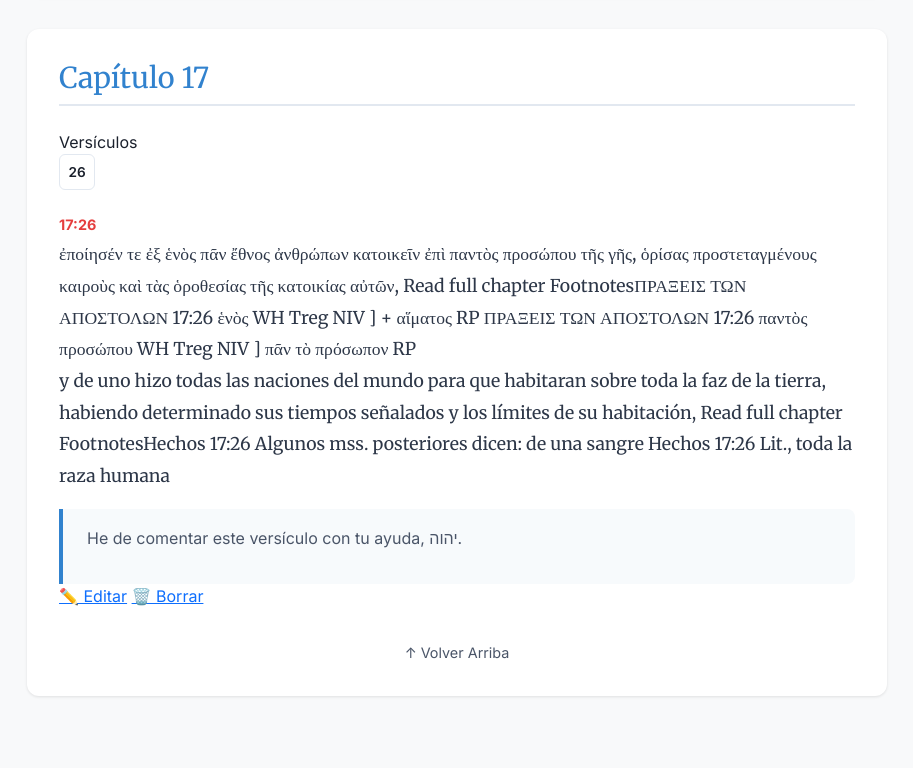
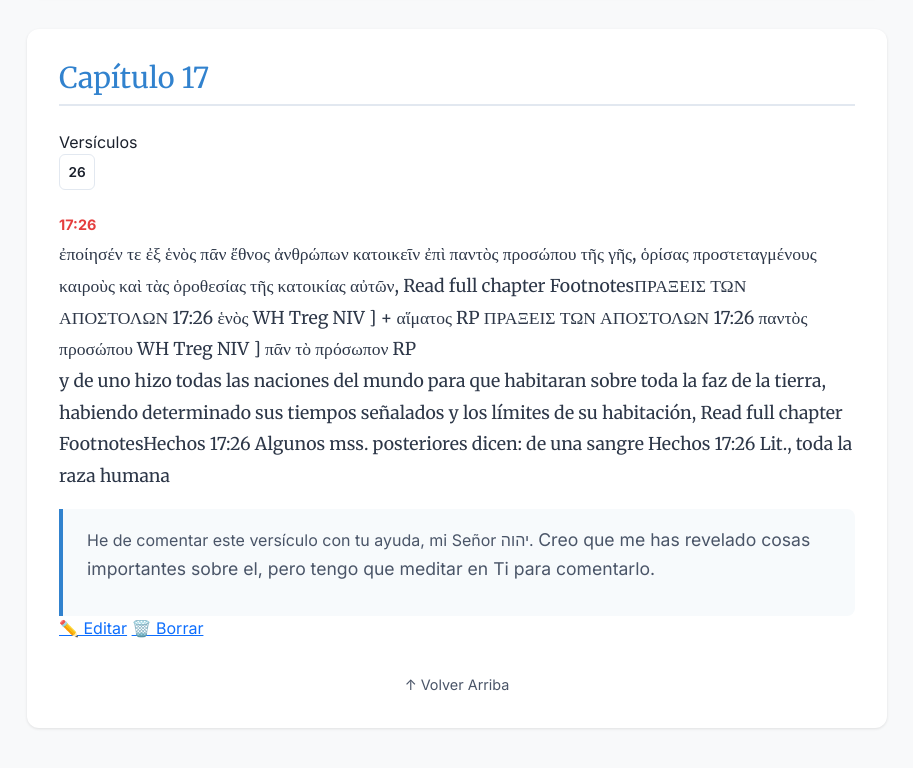
Before and after one commit to ed60hab/comentario, a website: page hechos.html in a window 1280 px wide. Shown: the part 923-1691 px from the top of the page, without its empty margins (183-1096 px from the left). Drawn offline with nearby package versions, Linux system fonts and the light colour scheme; a web font is replaced by a local one.

Commit message:
Actualizado hechos 17:26

```diff
--- a/hechos.html
+++ b/hechos.html
@@ -354,7 +354,7 @@
                 <span class="verse-ref">17:26</span>
                 <p class="verse-text">ἐποίησέν τε ἐξ ἑνὸς πᾶν ἔθνος ἀνθρώπων κατοικεῖν ἐπὶ παντὸς προσώπου τῆς γῆς, ὁρίσας προστεταγμένους καιροὺς καὶ τὰς ὁροθεσίας τῆς κατοικίας αὐτῶν, Read full chapter FootnotesΠΡΑΞΕΙΣ ΤΩΝ ΑΠΟΣΤΟΛΩΝ 17:26 ἑνὸς WH Treg NIV ] + αἵματος RP ΠΡΑΞΕΙΣ ΤΩΝ ΑΠΟΣΤΟΛΩΝ 17:26 παντὸς προσώπου WH Treg NIV ] πᾶν τὸ πρόσωπον RP<br />y de uno hizo todas las naciones del mundo para que habitaran sobre toda la faz de la tierra, habiendo determinado sus tiempos señalados y los límites de su habitación, Read full chapter FootnotesHechos 17:26 Algunos mss. posteriores dicen: de una sangre Hechos 17:26 Lit., toda la raza humana</p>
                 <div class="commentary">
-                    <p>He de comentar este versículo con tu ayuda, יהוה.</p>
+                    <p>He de comentar este versículo con tu ayuda, mi Señor יהוה. <span style="font-size: 1.1rem;">Creo que me has revelado cosas importantes sobre el, pero tengo que meditar en Ti para comentarlo.</span></p>
                 </div>
                 <a href="editor.html?book=hechos&amp;chapter=17&amp;verse=26" class="btn-edit">✏️ Editar</a>
                 <a href="editor.html?action=delete&amp;book=hechos&amp;chapter=17&amp;verse=26" class="btn-delete">🗑️ Borrar</a>
```
